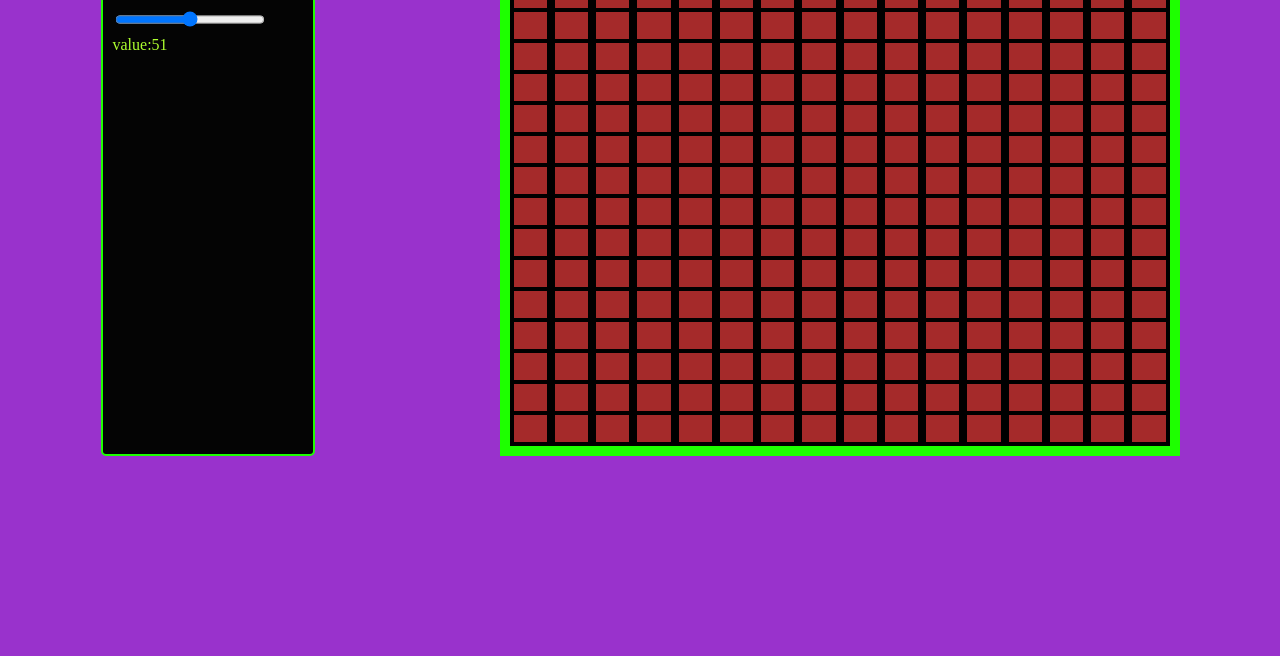
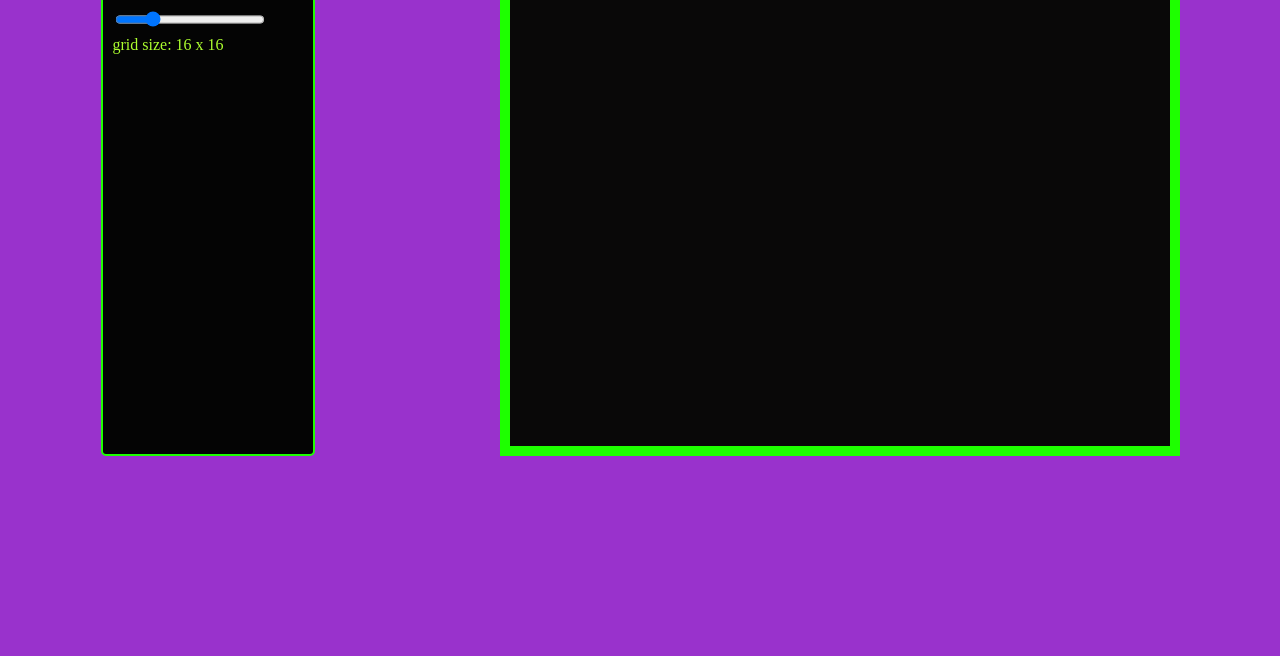
Before and after one commit to Plakas9/Etch-a-sketch, a plain HTML site: page index.html in a window 1280 px wide. Shown: the part 144-800 px from the top of the page. Drawn offline with Linux system fonts and the light colour scheme.

Commit message:
Value of slider now displays to user

```diff
--- a/index.html
+++ b/index.html
@@ -18,8 +18,8 @@
 
         <header id ="controlHeader"><h2>controls</h2></header>
         <div class ="sliderContainer">
-            <input type = "range" min ="2" max = "100" class = "slider" id ="myRange">
-        <span>value:<span id="sliderValue"></span></span>
+            <input type = "range" value="16" min ="2" max = "64" class = "slider" id ="myRange">
+        <span>grid size:<span id="sliderValue"></span></span>
         </div>
     </div>
 
--- a/script.js
+++ b/script.js
@@ -3,7 +3,7 @@ let column;
 let grid;
 
 // creating the grid
-buildGrid(16,16);
+
 function buildGrid(x,y){
 
     for(let i = 0; i<x; i++){ // creating columns\
@@ -23,7 +23,7 @@ function buildGrid(x,y){
 function ColorBlue(){
 let cellNodeList = document.querySelectorAll('.rowCell');
 let cell_Array = Array.from(cellNodeList);
-console.log(cellNodeList);
+
 
 cellNodeList.forEach((node)=>{ // a more familiar method is written below.
     node.addEventListener("mouseover", ele =>{
@@ -42,10 +42,12 @@ for(let i=0; i < cell_Array.length; i++){
 
 let slider = document.getElementById("myRange");
 let Output = document.getElementById("sliderValue")
-Output.textContent = slider.value;
+Output.textContent = "   " + slider.value +" x " + slider.value;
 slider.oninput = function(){
-    Output.innerHTML =this.value;
+    Output.textContent = "   "+ this.value + " x " + this.value;
+    console.log(this.value);
+
+    //buildGrid(this.value,this.value);
 }
 
-
 ColorBlue();
```
